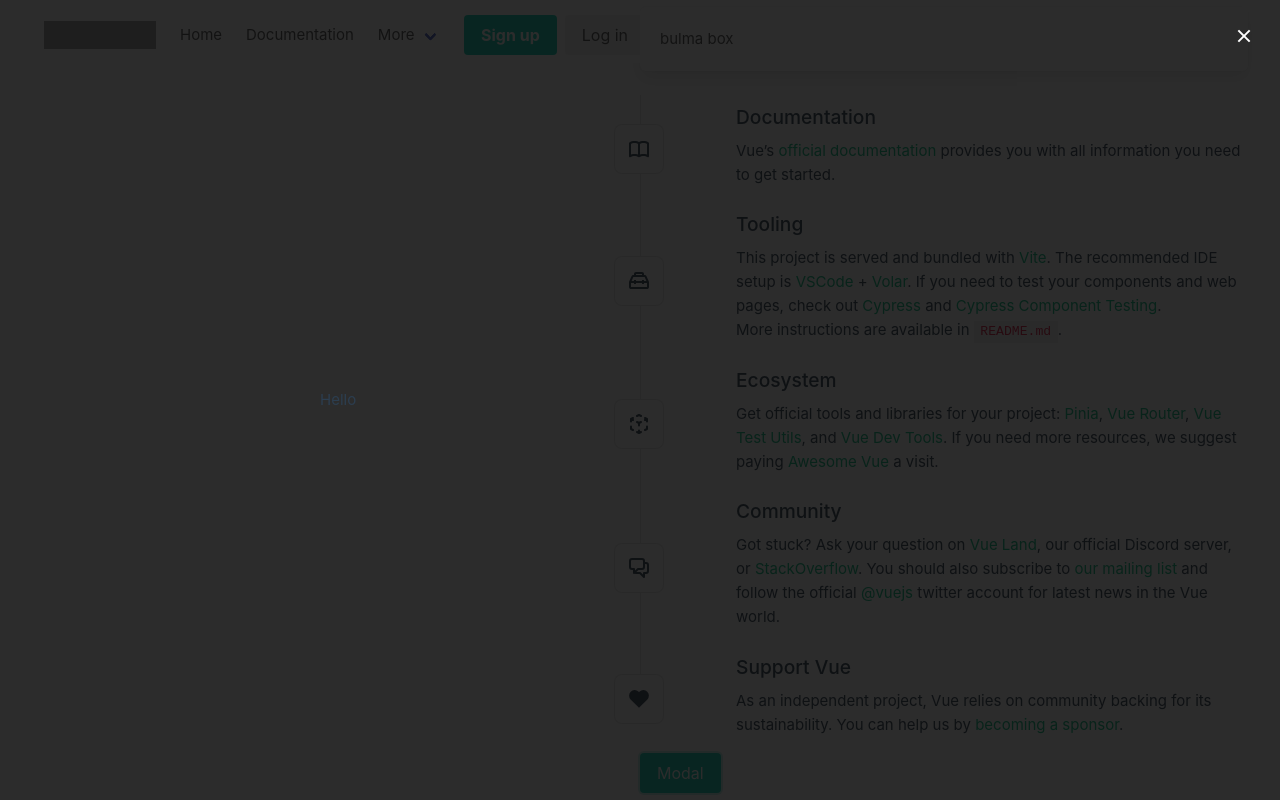
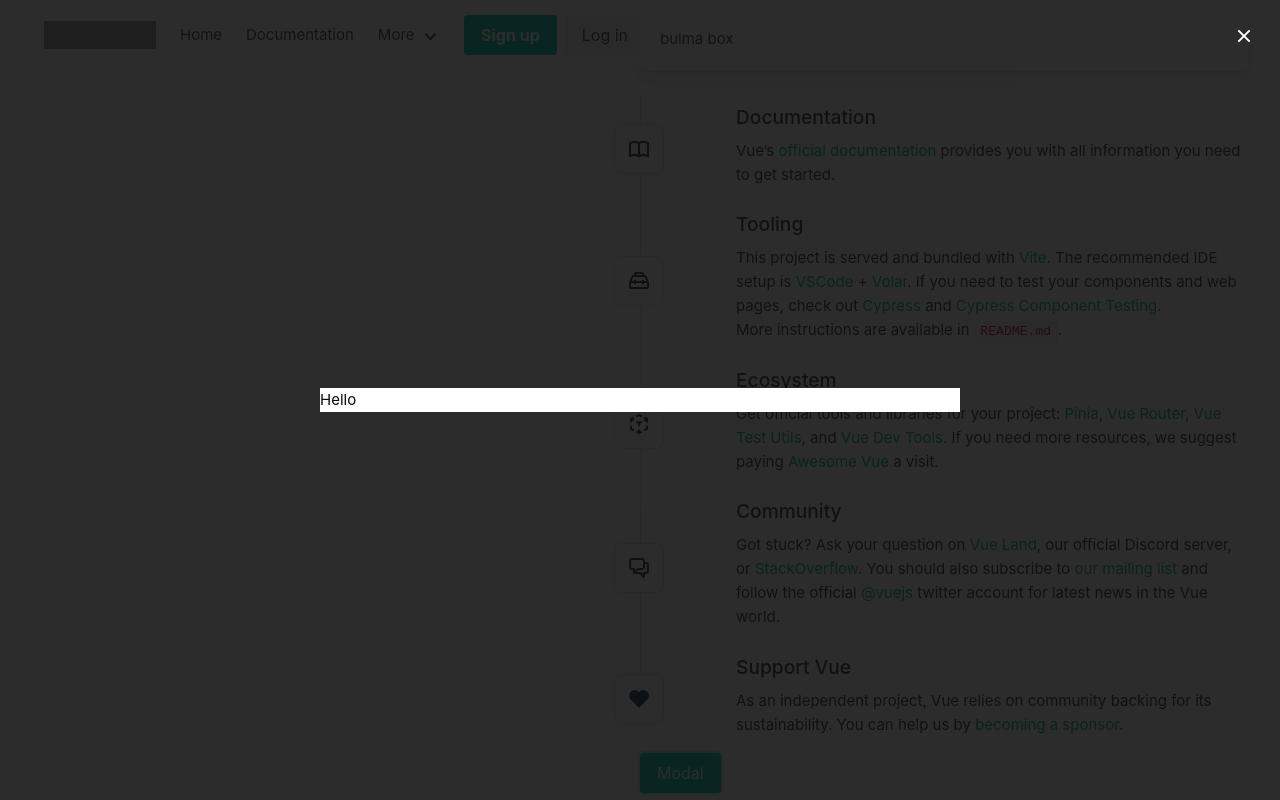
Before and after one commit to ksquaredcoding/bulmapractice, a Vue app: page / in a window 1280 px wide. Both pictures are taken after a click on the button "Modal". Built offline with nearby package versions, Linux system fonts and the light colour scheme; grey boxes are pictures that could not be loaded.

Commit message:
added background color, has-background-white

```diff
--- a/src/components/BulmaModal.vue
+++ b/src/components/BulmaModal.vue
@@ -1,8 +1,8 @@
 <template>
   <div class="modal" id="bulma-modal">
     <div class="modal-background"></div>
-    <div class="modal-content">
-      <h1>Hello</h1>
+    <div class="modal-content has-background-white">
+      <h1 class="has-text-black">Hello</h1>
     </div>
     <button class="modal-close is-large" aria-label="close" @click="closeModal()"></button>
   </div>
```
